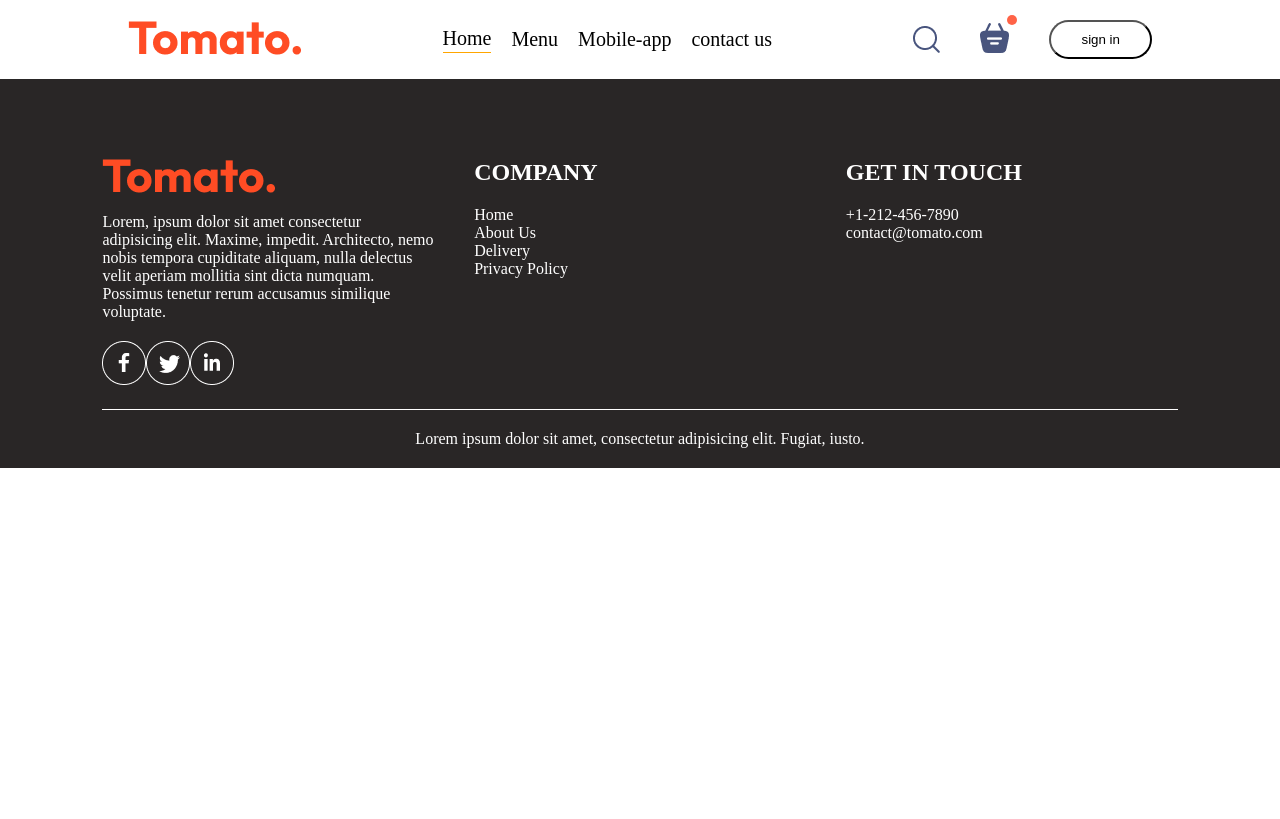
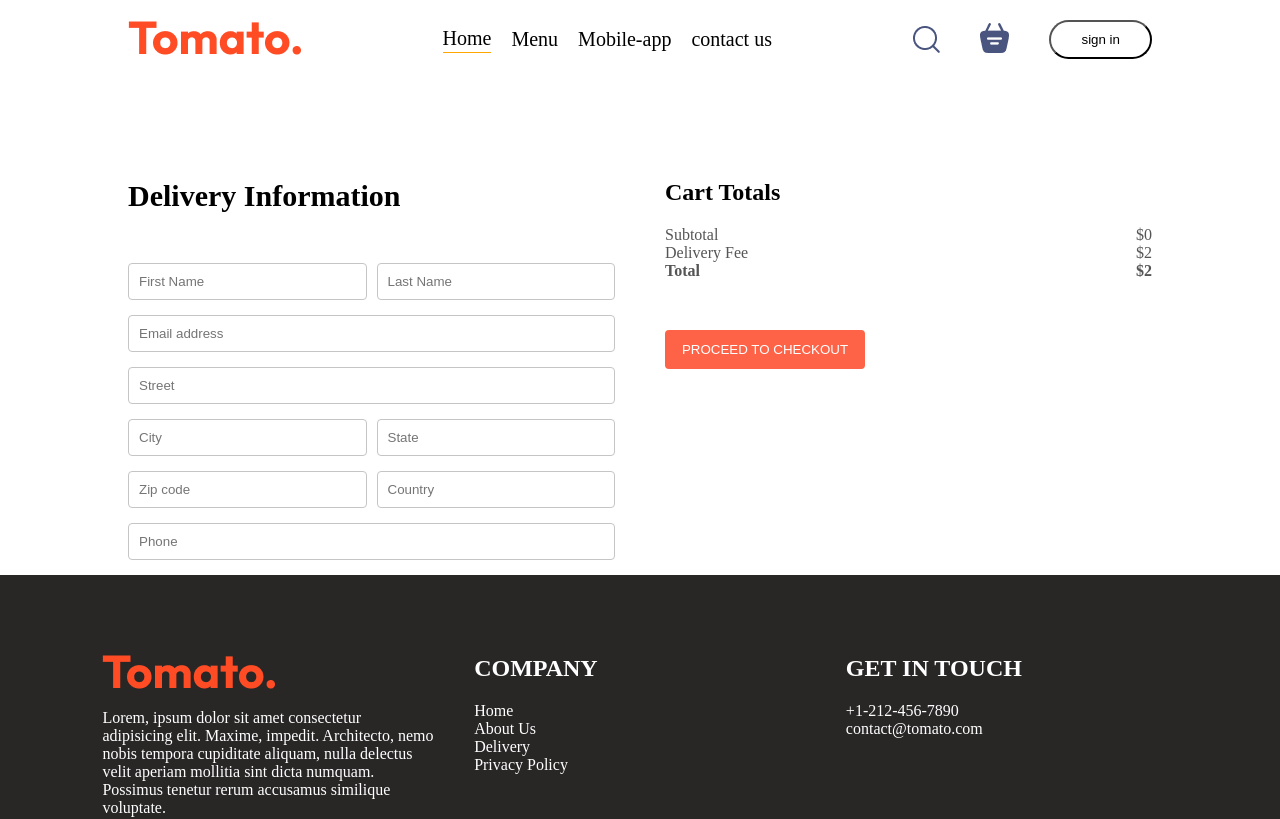
Before and after one commit to Pranavdixit24/Food-Delivery-frontend, a React (Vite) app: page /order in a window 1280 px wide. Shown: the top 819 px of the page. Built offline with nearby package versions, Linux system fonts and the light colour scheme.

Commit message:
added order-page

```diff
--- a/src/components/Navbar/navbar.jsx
+++ b/src/components/Navbar/navbar.jsx
@@ -1,12 +1,14 @@
-import React from 'react'
+import React, { useContext } from 'react'
 import "./Navbar.css"
 import { assets } from '../../assets/assets'
 import { useState } from 'react'
 import { Link } from 'react-router-dom'
+import { StoreContext } from '../../context/storeContext'
 
 
 const Navbar = ({setShowLogin}) => {
   const [menu,setMenu] = useState("home")
+  const {getTotalCartAmount}=useContext(StoreContext)
   return (
     <div className='navbar'>
       <Link to='/'><img src={assets.logo} alt="" /></Link>
@@ -20,7 +22,7 @@
         <img src={assets.search_icon} alt="" />
         <div className="navbar-search-icon">
             <Link to='/cart'><img src={assets.basket_icon} alt="" /></Link>
-            <div className="dot"></div>
+            <div className={getTotalCartAmount()===0?"":"dot"}></div>
 
         </div>
         <button onClick={()=>setShowLogin(true)}>sign in</button>
--- a/src/context/storeContext.jsx
+++ b/src/context/storeContext.jsx
@@ -19,6 +19,18 @@
         setCartItems((prev)=>({...prev,[itemId]:prev[itemId]-1}))
     }
 
+    const getTotalCartAmount=()=>{
+        let totalAmount=0;
+        for(const item in cartItems){
+            if (cartItems[item]>0) {
+                let itemInfo = food_list.find((product)=>product._id===item)
+                totalAmount += itemInfo.price*cartItems[item];
+            }
+
+        }
+        return totalAmount
+    }
+
     useEffect(()=>{
         console.log(cartItems);
     },[cartItems])
@@ -29,7 +41,8 @@
         cartItems,
         setCartItems,
         addToCart,
-        removeFromCart
+        removeFromCart,
+        getTotalCartAmount
     }
 
 
--- a/src/pages/Cart/Cart.css
+++ b/src/pages/Cart/Cart.css
@@ -41,6 +41,7 @@
     display: flex;
     flex-direction: column;
     gap: 20px;
+    margin-bottom: 50px;
 }
 
 .cart-total-details{
--- a/src/pages/Cart/Cart.jsx
+++ b/src/pages/Cart/Cart.jsx
@@ -1,9 +1,11 @@
 import React, { useContext } from 'react'
 import { StoreContext } from '../../context/storeContext'
 import './Cart.css'
+import { useNavigate } from 'react-router-dom'
 
 const Cart = () => {
-    const {cartItems,food_list,removeFromCart}=useContext(StoreContext)
+    const {cartItems,food_list,removeFromCart,getTotalCartAmount}=useContext(StoreContext)
+    const navigate = useNavigate()
   return (
     <div className='cart'>
         <div className="cart-items">
@@ -38,18 +40,18 @@
                     <div>
                         <div className="cart-total-details">
                             <p>Subtotal</p>
-                            <p>{0}</p>
+                            <p>${getTotalCartAmount()}</p>
                         </div>
                         <div className="cart-total-details">
                             <p>Delivery Fee</p>
-                            <p>{2}</p>
+                            <p>${getTotalCartAmount()===0?0:2}</p>
                         </div>
                         <div className="cart-total-details">
                             <b>Total</b>
-                            <b>{0}</b>
+                            <b>${getTotalCartAmount()+2}</b>
                         </div>
                     </div>
-                    <button>PROCEED TO CHECKOUT</button>
+                    <button onClick={()=>navigate('/order')}>PROCEED TO CHECKOUT</button>
                 </div>
                 <div className="cart-promocode">
                     <div>
--- a/src/pages/PlaceOrder/PlaceOrder.css
+++ b/src/pages/PlaceOrder/PlaceOrder.css
@@ -0,0 +1,39 @@
+.place-order{
+    display: flex;
+    align-items: start;
+    justify-content: space-between;
+    gap: 50px;
+    margin-top: 100px;
+}
+
+.place-order-left{
+    width: 100%;
+    max-width: max(30%,500px);
+}
+.place-order-left .title{
+    font-size: 30px;
+    font-weight: 600;
+    margin-bottom: 50px;
+}
+
+.place-order-left input{
+    margin-bottom: 15px;
+    width: 100%;
+    padding: 10px;
+    border: 1px solid #c5c5c5;
+    border-radius: 4px;
+    outline-color: tomato;
+}
+
+.place-order-left .multi-fields{
+    display: flex;
+    gap: 10px;
+}
+
+.place-order-right{
+    width: 100%;
+    max-width: max(40%,500px);
+}
+.place-order .cart-total button{
+    margin-top: 30px;
+}
--- a/src/pages/PlaceOrder/PlaceOrder.jsx
+++ b/src/pages/PlaceOrder/PlaceOrder.jsx
@@ -1,11 +1,50 @@
-import React from 'react'
+import React, { useContext } from 'react'
 import './PlaceOrder.css'
+import { StoreContext } from '../../context/storeContext'
 
 const PlaceOrder = () => {
+  const {getTotalCartAmount}=useContext(StoreContext)
   return (
-    <div>
-
-    </div>
+    <form className='place-order'>
+      <div className="place-order-left">
+        <p className="title">Delivery Information</p>
+        <div className="multi-fields">
+          <input type="text" placeholder='First Name'/>
+          <input type="text" placeholder='Last Name' />
+        </div>
+        <input type="email" placeholder='Email address' />
+        <input type="text" placeholder='Street' />
+        <div className='multi-fields'>
+          <input type="text" placeholder='City' />
+          <input type="text" placeholder='State' />
+        </div>
+        <div className='multi-fields'>
+          <input type="text" placeholder='Zip code' />
+          <input type="text" placeholder='Country' />
+        </div>
+        <input type="text" placeholder='Phone' />
+      </div>
+      <div className="place-order-right">
+      <div className="cart-total">
+                    <h2>Cart Totals</h2>
+                    <div>
+                        <div className="cart-total-details">
+                            <p>Subtotal</p>
+                            <p>${getTotalCartAmount()}</p>
+                        </div>
+                        <div className="cart-total-details">
+                            <p>Delivery Fee</p>
+                            <p>${2}</p>
+                        </div>
+                        <div className="cart-total-details">
+                            <b>Total</b>
+                            <b>${getTotalCartAmount()+2}</b>
+                        </div>
+                    </div>
+                    <button>PROCEED TO CHECKOUT</button>
+                </div>
+      </div>
+    </form>
   )
 }
 
```
